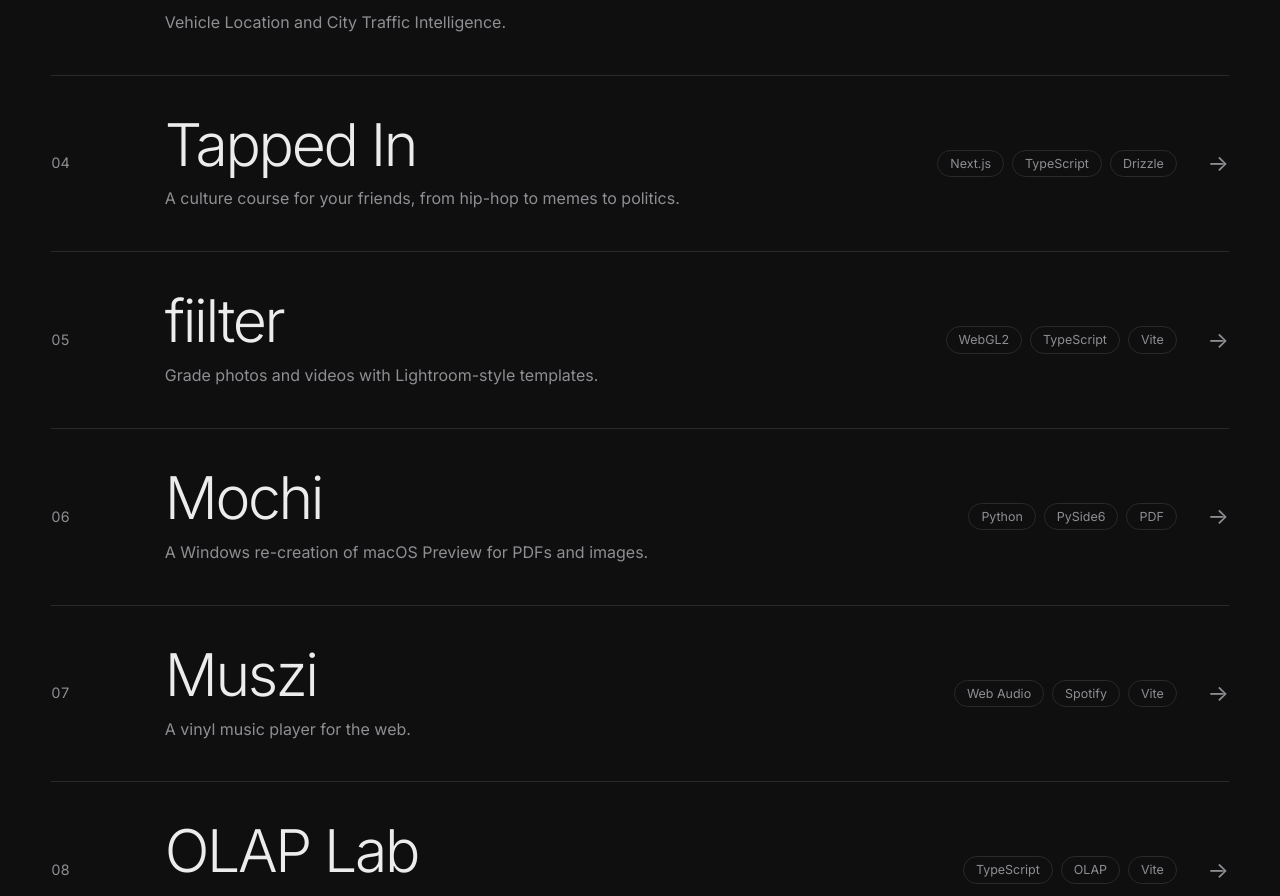
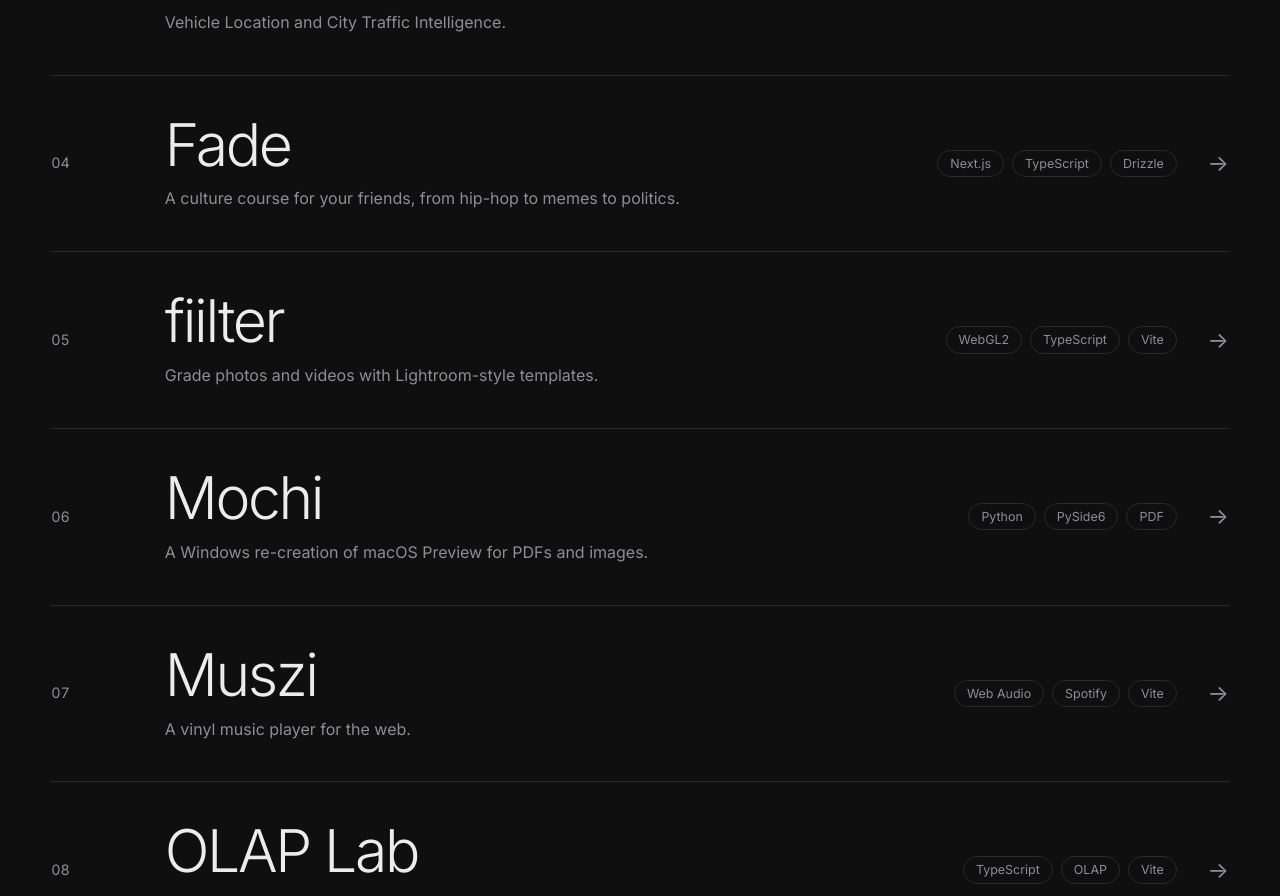
Before and after one commit to maxlovesher/envelope, a React (Vite) app: page /projects in a window 1280 px wide. Shown: the part 976-1872 px from the top of the page. Built offline with nearby package versions, Linux system fonts and the light colour scheme.

Commit message:
Rename Tapped In to Fade
The project is now Fade at /fade, linking to fade.maxlovesher.com (a new
Vercel domain on the same project, CNAME on Cloudflare). Old /tapped-in
and /projects/tapped-in links redirect to /fade.

```diff
--- a/src/App.jsx
+++ b/src/App.jsx
@@ -1,4 +1,4 @@
-import { Route, Routes } from 'react-router-dom'
+import { Navigate, Route, Routes } from 'react-router-dom'
 import Layout from './components/Layout.jsx'
 import Home from './pages/Home.jsx'
 import Project from './pages/Project.jsx'
@@ -17,6 +17,9 @@ export default function App() {
           <Route key={p.slug} path={p.slug} element={<Project project={p} />} />
         ))}
         <Route path="projects/:slug" element={<Project />} />
+        {/* Tapped In was renamed Fade; keep old links working */}
+        <Route path="tapped-in" element={<Navigate to="/fade" replace />} />
+        <Route path="projects/tapped-in" element={<Navigate to="/fade" replace />} />
         <Route path="*" element={<NotFound />} />
       </Route>
     </Routes>
--- a/src/data/projects.js
+++ b/src/data/projects.js
@@ -186,9 +186,9 @@ export const projects = [
     links: [gh('VeloCiTI')],
   },
   {
-    slug: 'tapped-in',
+    slug: 'fade',
     tint: '#f6d3c8',
-    name: 'Tapped In',
+    name: 'Fade',
     kind: 'Learning product',
     area: 'Web',
     figure: {
@@ -208,7 +208,7 @@ export const projects = [
     description:
       'A randomized Culture IQ test, roadmaps of how artists got where they are, five-minute lessons with quizzes, a rank ladder from NPC to Certified Cultured, and accounts so progress follows you across devices.',
     tags: ['Next.js', 'TypeScript', 'Drizzle'],
-    url: 'https://tappedin.maxlovesher.com/',
+    url: 'https://fade.maxlovesher.com/',
     stats: [
       { value: '126', label: 'Test questions' },
       { value: '35', label: 'Lessons across 7 live tracks' },
```
